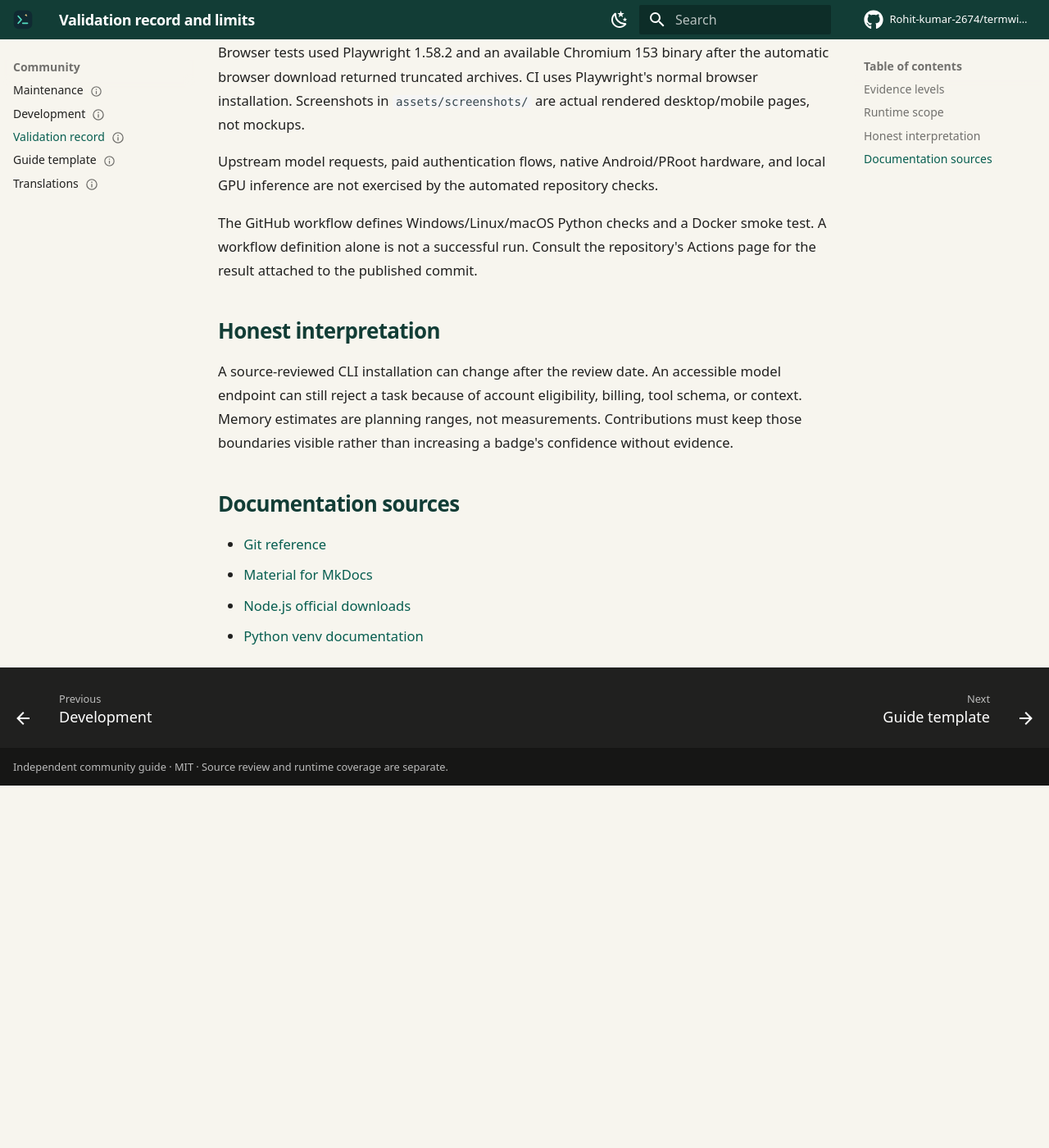
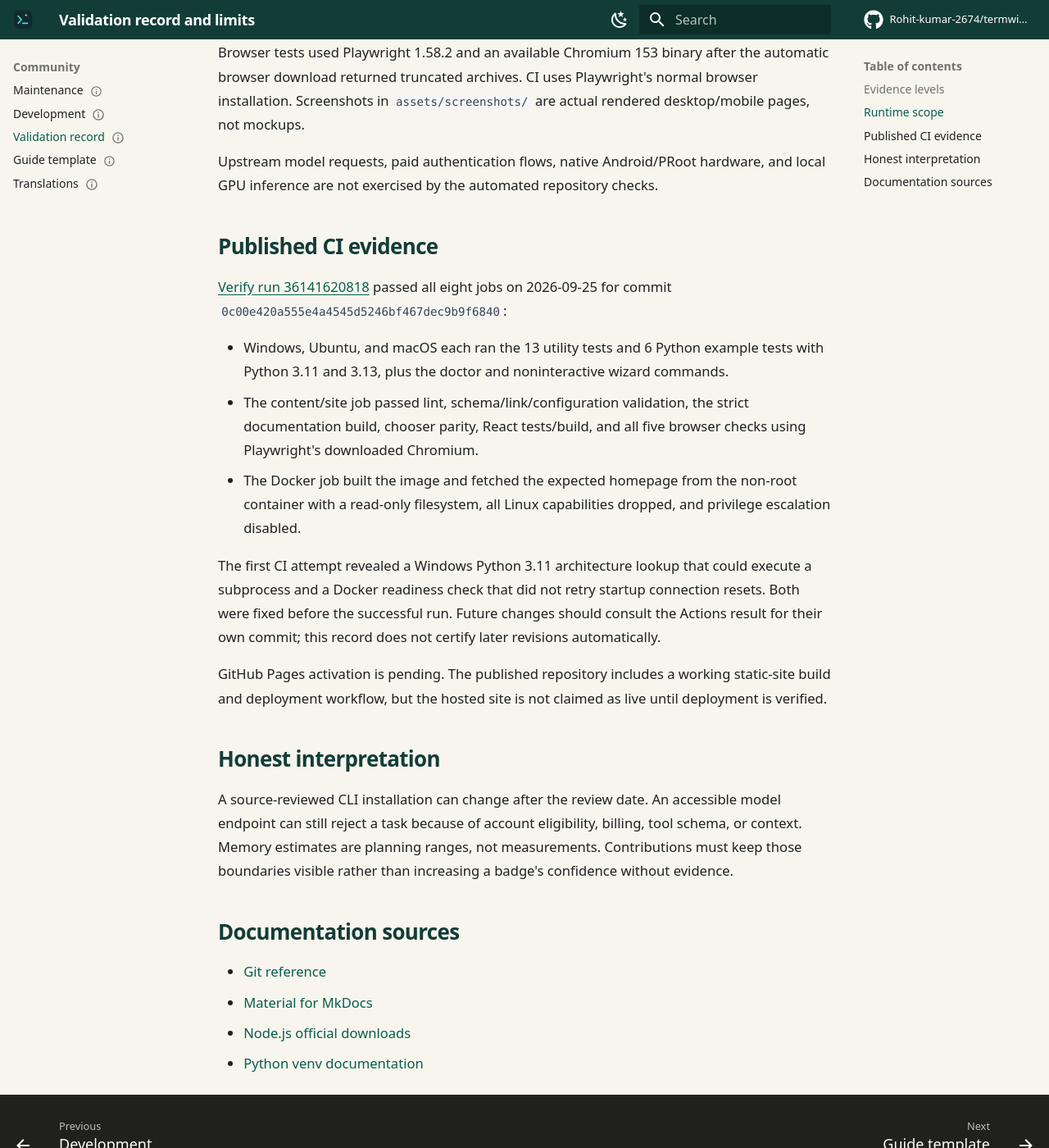
Before and after one commit to Rohit-kumar-2674/termwise-atlas, an MkDocs documentation site: the page built from docs/maintenance/validation.md, in a window 1280 px wide and 1400 px high, scrolled down 1445 px. Shown: the whole window at 82% size. Built offline with MkDocs 1.6.1 and Material for MkDocs 9.7.7, drawn with Linux system fonts in a browser that asks for light colours; before the commit the page ends 2403 px from its top, so only the background shows below that.

Commit message:
Record successful cross-platform, container, and browser release checks

```diff
--- a/docs/maintenance/validation.md
+++ b/docs/maintenance/validation.md
@@ -44,7 +44,17 @@ Browser tests used Playwright 1.58.2 and an available Chromium 153 binary after
 
  Upstream model requests, paid authentication flows, native Android/PRoot hardware, and local GPU inference are not exercised by the automated repository checks.
 
-The GitHub workflow defines Windows/Linux/macOS Python checks and a Docker smoke test. A workflow definition alone is not a successful run. Consult the repository's Actions page for the result attached to the published commit.
+## Published CI evidence
+
+[Verify run 36141620818](https://github.com/Rohit-kumar-2674/termwise-atlas/actions/runs/36141620818) passed all eight jobs on 2026-09-25 for commit `0c00e420a555e4a4545d5246bf467dec9b9f6840`:
+
+- Windows, Ubuntu, and macOS each ran the 13 utility tests and 6 Python example tests with Python 3.11 and 3.13, plus the doctor and noninteractive wizard commands.
+- The content/site job passed lint, schema/link/configuration validation, the strict documentation build, chooser parity, React tests/build, and all five browser checks using Playwright's downloaded Chromium.
+- The Docker job built the image and fetched the expected homepage from the non-root container with a read-only filesystem, all Linux capabilities dropped, and privilege escalation disabled.
+
+The first CI attempt revealed a Windows Python 3.11 architecture lookup that could execute a subprocess and a Docker readiness check that did not retry startup connection resets. Both were fixed before the successful run. Future changes should consult the Actions result for their own commit; this record does not certify later revisions automatically.
+
+GitHub Pages activation is pending. The published repository includes a working static-site build and deployment workflow, but the hosted site is not claimed as live until deployment is verified.
 
 ## Honest interpretation
 
```
